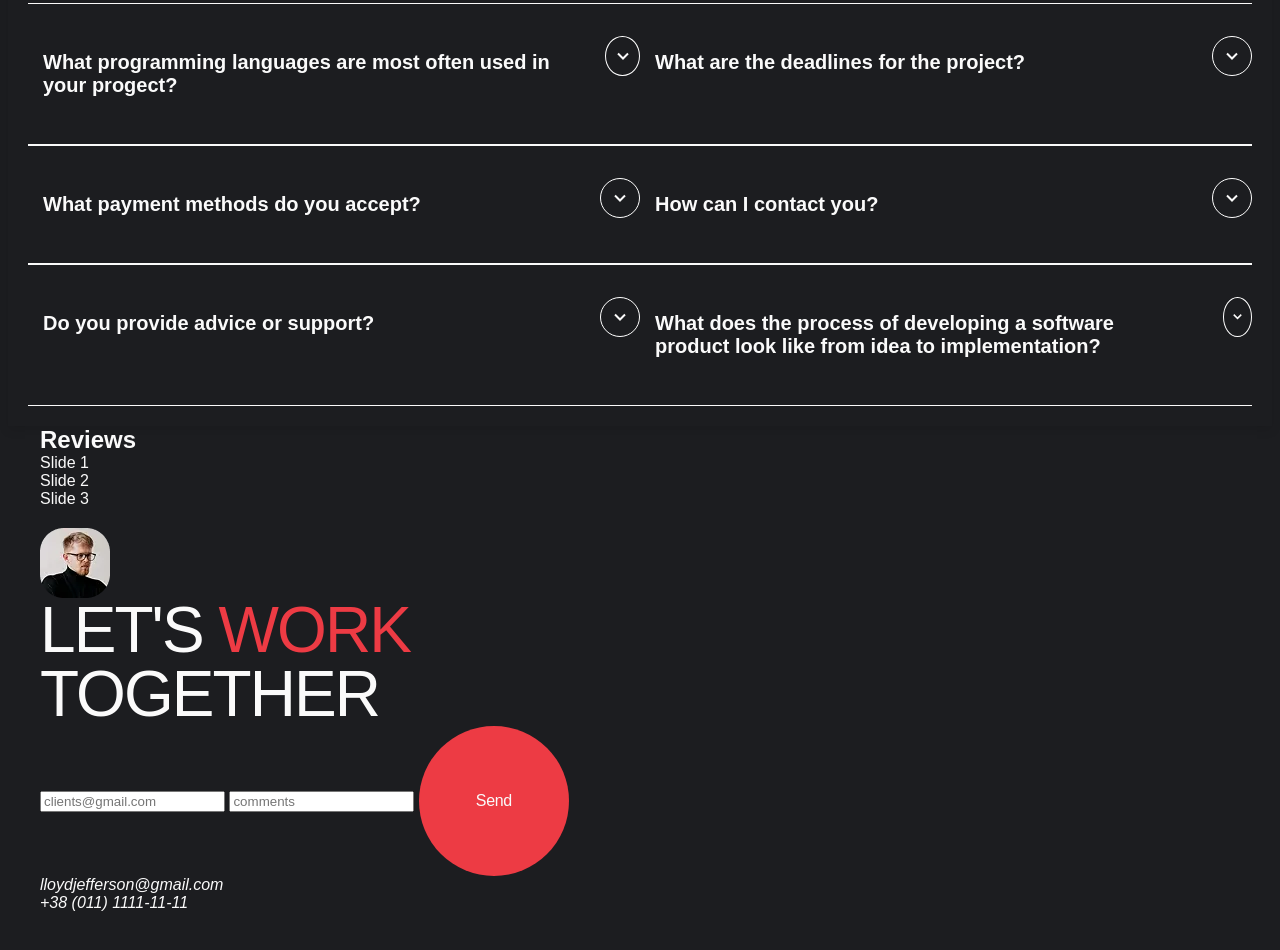
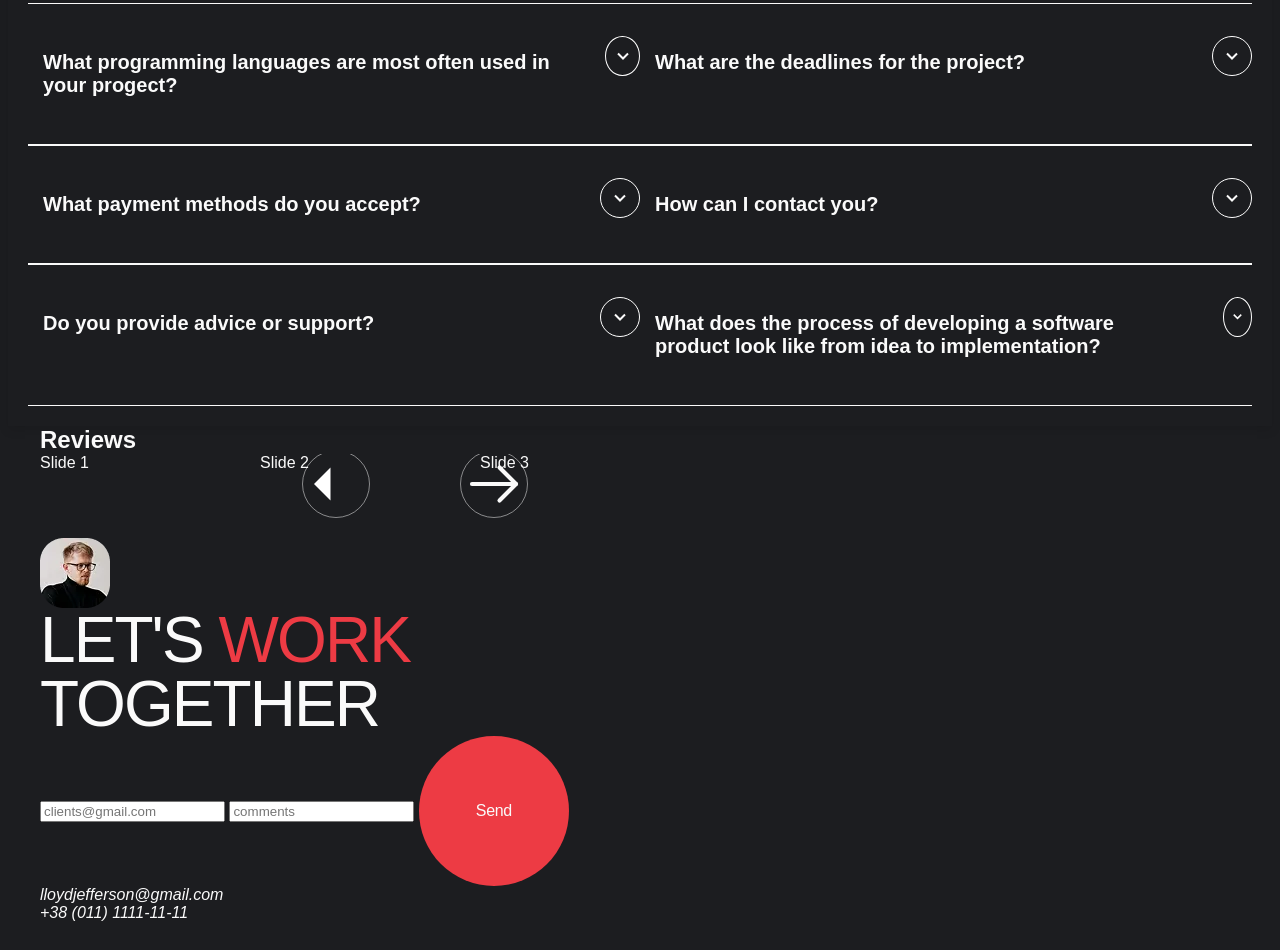
Before and after one commit to meloncholic-san/project-TeamExtremeDeadline01, a website built with Vite: page src/index.html in a window 1280 px wide. Shown: the part 4568-5518 px from the top of the page. Built offline with nearby package versions, Linux system fonts and the light colour scheme; files whose address does not match are found by name.

Commit message:
added swiper/test version, updated sprites, gitigonre added .DS-STORE

```diff
--- a/src/css/reviews.css
+++ b/src/css/reviews.css
@@ -0,0 +1,62 @@
+.reviews-swiper {
+    width: 100%;
+    overflow: hidden; /* Обрізає зайвий контент */
+    position: relative; /* Щоб кнопки були відносно контейнера */
+}
+
+.reviews-swiper-wrapper {
+    display: flex;
+    transition: transform 0.3s ease-in-out;
+    will-change: transform;
+    width: 100%;
+  }
+
+  .reviews-swiper-slide {
+    flex-shrink: 0;
+    width: 100%;
+  }
+
+
+.reviews-swiper-nav-buttons{
+    display: flex;
+    justify-content: center;
+    align-items: center;
+}
+
+[data-swiper-id="2"].swiper-button-prev {
+
+    position: relative;
+    border: 1px solid #FAFAFA80;
+    border-radius: 60px;
+    padding: 18px;
+    width: 68px;
+    height: 68px;
+
+  }
+
+  [data-swiper-id="2"].swiper-button-next {
+    position: relative;
+    border: 1px solid #FAFAFA80;
+    border-radius: 60px;
+    padding: 18px;
+    /* left: 100px; ////////////! */
+    left: 100px;
+    width: 68px;
+    height: 68px;
+  }
+
+  [data-swiper-id="2"].swiper-button-prev::after,
+  [data-swiper-id="2"].swiper-button-next::after {
+      display: none; /* Прибираємо дефолтні іконки */
+  }
+
+.review-swiper-prev-icon,
+.review-swiper-next-icon {
+    width: 32px;
+    height: 32px;
+    fill: currentColor;
+    z-index: 1000;
+    fill: white;
+    display: block;
+    position: absolute;
+}
--- a/src/css/styles.css
+++ b/src/css/styles.css
@@ -11,18 +11,14 @@
 
 /* Sections style */
 @import url('./header.css');
-@import url('./about-us.css');
-@import url('./covers.css');
+/* @import url('./about-us.css'); */
+/* @import url('./covers.css'); */
 @import url('./faq.css');
 @import url('./projects.css');
 @import url('./reviews.css');
 @import url('./hero.css');
 @import url('./faq.css');
-/* @import url('./about-us.css');
-@import url('./benefits.css');
-@import url('./covers.css');
+/* @import url('./benefits.css'); */
 
-@import url('./projects.css');
-@import url('./reviews.css'); */
 @import url('./benefits.css');
 @import url('./work-together.css');
--- a/src/js/reviews.js
+++ b/src/js/reviews.js
@@ -6,12 +6,12 @@ import "swiper/css";
 import "swiper/css/navigation";
 
   // Ініціалізація reviews-swiper
-  const swiper = new Swiper(".reviews-swiper", {
-    slidesPerView: 1,
+  const reviewsSwiper = new Swiper(".reviews-swiper", {
+    slidesPerView: 3,
     spaceBetween: 20,
     navigation: {
-        nextEl: ".reviews-swiper .reviews-swiper-button-next",
-        prevEl: ".reviews-swiper .reviews-swiper-button-prev",
+      nextEl: '[data-swiper-id="2"].reviews-swiper-button-next',
+      prevEl: '[data-swiper-id="2"].reviews-swiper-button-prev',
     },
     wrapperClass: "reviews-swiper-wrapper",
     slideClass: "reviews-swiper-slide",
--- a/src/partials/reviews.html
+++ b/src/partials/reviews.html
@@ -7,21 +7,36 @@
 
             <div class="reviews-swiper">
 
+                <div class="reviews-swiper-wrapper">
 
-                <div class="reviews-swiper-wrapper">
-                    <div class="reviews-swiper-slide">Slide 1</div>
-                    <div class="reviews-swiper-slide">Slide 2</div>
-                    <div class="reviews-swiper-slide">Slide 3</div>
+                    <div class="reviews-swiper-slide"><p>Slide 1</p></div>
+                    <div class="reviews-swiper-slide"><p>Slide 2</p></div>
+                    <div class="reviews-swiper-slide"><p>Slide 3</p></div>
+                    <div class="reviews-swiper-slide"><p>Slide 4</p></div>
+                    <div class="reviews-swiper-slide"><p>Slide 5</p></div>
+                    <div class="reviews-swiper-slide"><p>Slide 6</p></div>
+
                 </div>
+                <nav class="reviews-swiper-nav-buttons">
 
-                <div class="reviews-swiper-button-prev"></div>
-                <div class="reviews-swiper-button-next"></div>
+                    <button type="button" class="swiper-button-prev"  data-swiper-id="2" title="Previous slide" aria-label="Previous slide">
+                        <svg class="review-swiper-prev-icon" aria-hidden="true">
+                            <use href="./img/icons/icon-sprite.svg#icon-arrow-narrow-left"></use>
+                        </svg>
+                    </button>
+                    <button type="button" class="swiper-button-next"  data-swiper-id="2" title="Next slide" aria-label="Next slide">
+                        <svg class="review-swiper-next-icon" aria-hidden="true">
+                            <use href="./img/icons/icon-sprite.svg#icon-arrow-narrow-right"></use>
+                        </svg>
+                    </button>
+
+
+                </nav>
 
 
             </div>
 
 
 
-
     </div>
 </section>
```
Also changed, not shown: src/img/icons/arrow-narrow-left.svg, src/img/icons/icon-sprite.svg, 1 other file.
